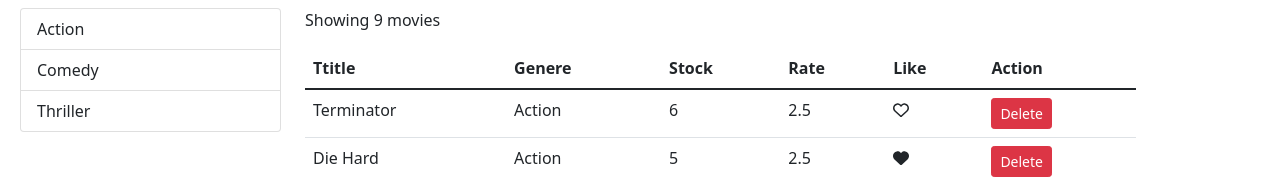
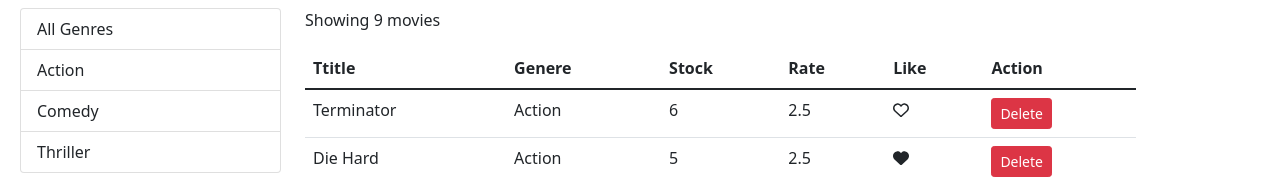
Before and after one commit to jamiul/react-docker, a React (Create React App) app in the folder frontend/: page / in a window 1280 px wide. Shown: the top 179 px of the page. Built offline with nearby package versions, Linux system fonts and the light colour scheme.

Commit message:
14- Filtering- Adding All Genres

```diff
--- a/frontend/src/components/common/listGroup.jsx
+++ b/frontend/src/components/common/listGroup.jsx
@@ -1,11 +1,23 @@
 import React from 'react';
 
 const ListGroup = (props) => {
-    const {items, textProperty, valueProperty} = props;
+    const {
+        items,
+        textProperty,
+        valueProperty,
+        onItemSelect,
+        selectedItem
+    } = props;
     return (
             <ul className="list-group">
                 {items.map(item => (
-                    <li key={item[valueProperty]} className="list-group-item">{item[textProperty]}</li>
+                    <li
+                        onClick={() => onItemSelect(item)}
+                        key={item[valueProperty]}
+                        className={selectedItem === item ? 'list-group-item active' : 'list-group-item'}
+                    >
+                        {item[textProperty]}
+                    </li>
                 ))}
             </ul>
     );
--- a/frontend/src/components/movies.jsx
+++ b/frontend/src/components/movies.jsx
@@ -14,8 +14,9 @@ class Movies extends React.Component {
         pageSize: 4
     };
     componentDidMount() {
+        const genres = [{_id: '', name: 'All Genres'}, ...getGenres()];
         this.setState({
-            genres: getGenres(),
+            genres,
             movies: getMovies()
         })
     }
@@ -39,25 +40,34 @@ class Movies extends React.Component {
     }
     // handle genre select
     handleGenreSelect = (genre) => {
-        console.log(genre);
+        this.setState({ selectedGenre: genre, currentPage: 1 });
     }
     render() {
         const {length: count} = this.state.movies // destructuring
-        const { currentPage, pageSize, movies: allMovies } = this.state;
+        const {
+            currentPage,
+            pageSize,
+            selectedGenre,
+            movies: allMovies
+        } = this.state;
+
         if(count === 0) return <p>There are no movies in the database</p>
-
-        const movies = paginate(allMovies, currentPage, pageSize);
+        const filtered =
+                    selectedGenre && selectedGenre._id ?
+                    allMovies.filter(m => m.genre._id === selectedGenre._id) : allMovies;
+        const movies = paginate(filtered, currentPage, pageSize);
 
         return (
             <div className='row'>
                 <div className="col-3">
                     <ListGroup
                         items={this.state.genres}
+                        selectedItem={this.state.selectedGenre}
                         onItemSelect={this.handleGenreSelect}
                     />
                 </div>
                 <div className="col">
-                <p>Showing {count} movies</p>
+                <p>Showing {filtered.length} movies</p>
                 <table className="table">
                     <thead>
                         <tr>
@@ -95,7 +105,7 @@ class Movies extends React.Component {
                     </tbody>
                 </table>
                 <Pagination
-                    itemsCount={count}
+                    itemsCount={filtered.length}
                     pageSize={pageSize}
                     currentPage={currentPage}
                     onPageChange={this.handlePageChange}
```
